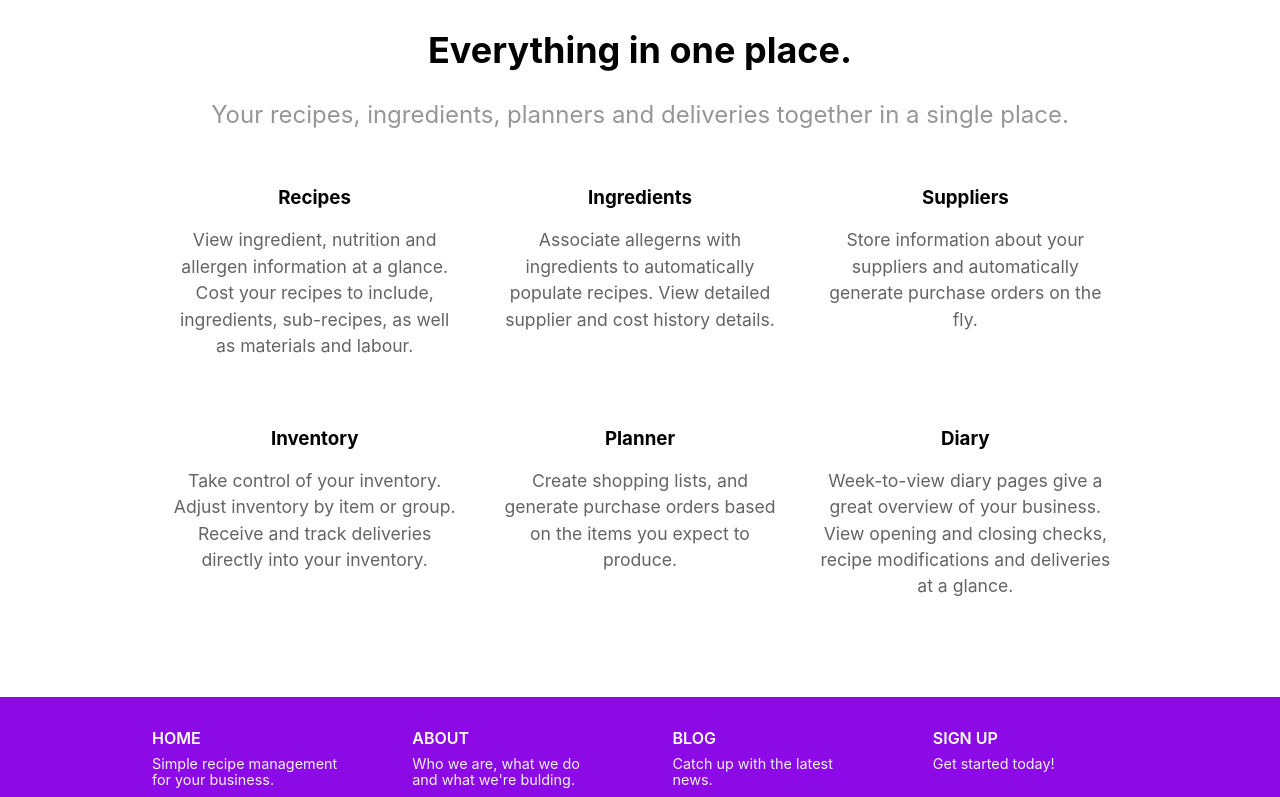
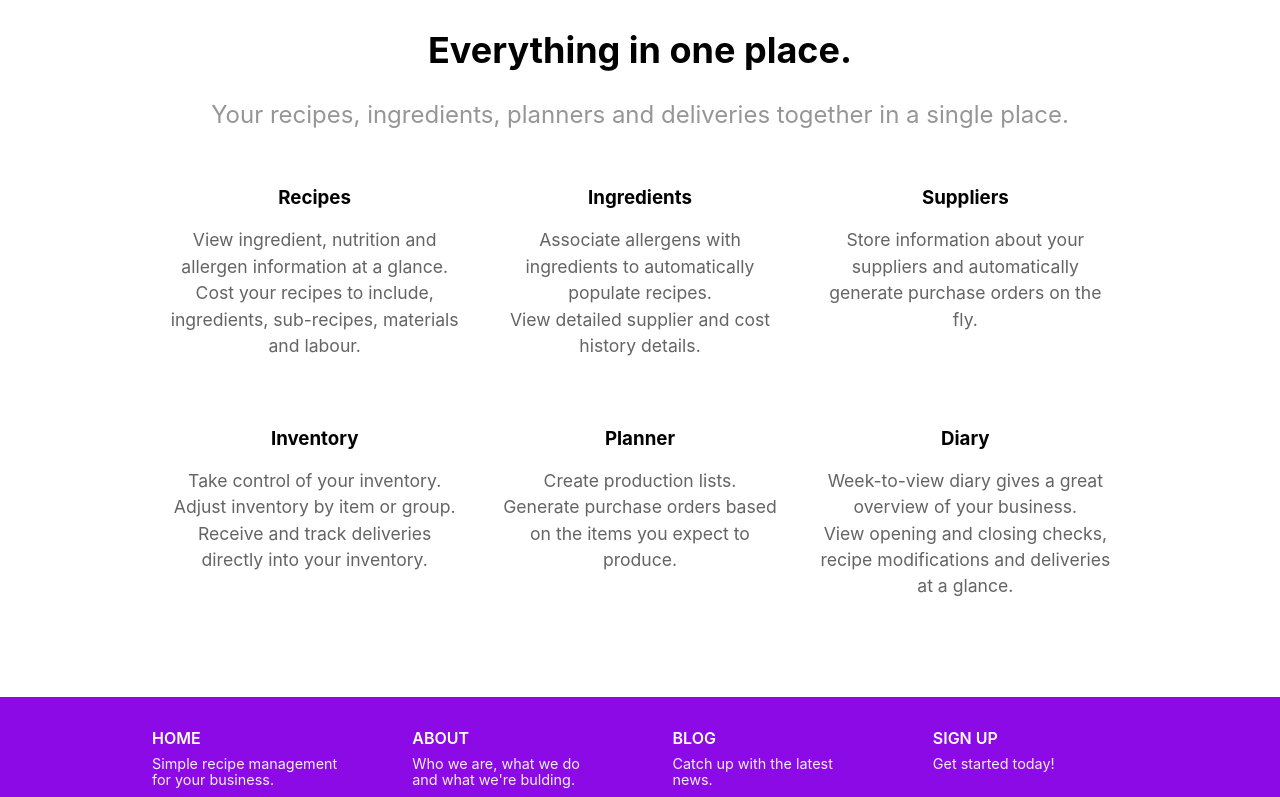
Before and after one commit to nmtmason/build-a-product-landing-page, a website: page index.html in a window 1280 px wide. Shown: the part 1347-2144 px from the top of the page. Drawn offline with Linux system fonts and the light colour scheme.

Commit message:
Update copy

```diff
--- a/index.html
+++ b/index.html
@@ -30,8 +30,8 @@
         <div>
           <h2 class="hero__title">Simple recipe management for your business.</h2>
           <div class="hero__subtitle">
-            You need the right tools to manage your food business effectively. Take control of your recipes and bring together your information
-            in a single place. Built with simplicity in mind, and giving you the right information at your finger tips.
+            Take control of your recipes and bring together information about your food business in a single place. Built with simplicity
+            in mind and designed to give you the right information at your finger tips.
           </div>
         </div>
 
@@ -135,14 +135,15 @@
         <div class="feature">
           <h3 class="feature__title">Recipes</h3>
           <p class="feature__description">
-            View ingredient, nutrition and allergen information at a glance. Cost your recipes to include, ingredients, sub-recipes,
-            as well as materials and labour.
+            View ingredient, nutrition and allergen information at a glance.
+            <br>Cost your recipes to include, ingredients, sub-recipes, materials and labour.
           </p>
         </div>
         <div class="feature">
           <h3 class="feature__title">Ingredients</h3>
           <p class="feature__description">
-            Associate allegerns with ingredients to automatically populate recipes. View detailed supplier and cost history details.
+            Associate allergens with ingredients to automatically populate recipes.
+            <br>View detailed supplier and cost history details.
           </p>
         </div>
         <div class="feature">
@@ -154,20 +155,23 @@
         <div class="feature">
           <h3 class="feature__title">Inventory</h3>
           <p class="feature__description">
-            Take control of your inventory. Adjust inventory by item or group. Receive and track deliveries directly into your inventory.
+            Take control of your inventory.
+            <br>Adjust inventory by item or group.
+            <br>Receive and track deliveries directly into your inventory.
           </p>
         </div>
         <div class="feature">
           <h3 class="feature__title">Planner</h3>
           <p class="feature__description">
-            Create shopping lists, and generate purchase orders based on the items you expect to produce.
+            Create production lists.
+            <br> Generate purchase orders based on the items you expect to produce.
           </p>
         </div>
         <div class="feature">
           <h3 class="feature__title">Diary</h3>
           <p class="feature__description">
-            Week-to-view diary pages give a great overview of your business. View opening and closing checks, recipe modifications and
-            deliveries at a glance.
+            Week-to-view diary gives a great overview of your business.
+            <br>View opening and closing checks, recipe modifications and deliveries at a glance.
           </p>
         </div>
       </div>
```
